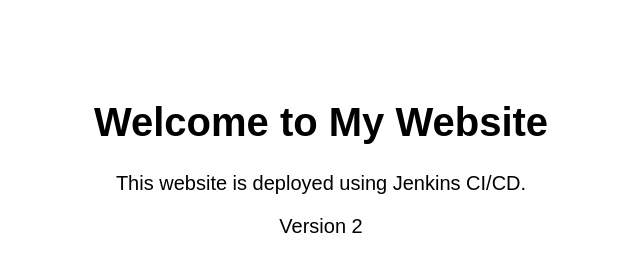
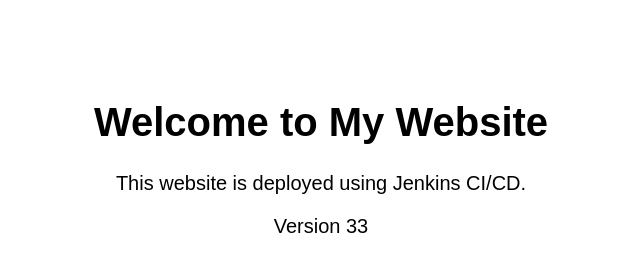
Before and after one commit to madeshwaran11/jenkins-demo, a plain HTML site: page index.html in a window 1280 px wide. Shown: the full height of the page, 319-959 px from the left. Drawn offline with Linux system fonts and the light colour scheme.

Commit message:
Update version number in index.html

```diff
--- a/index.html
+++ b/index.html
@@ -25,7 +25,7 @@
 
     <p>This website is deployed using Jenkins CI/CD.</p>
 
-    <p>Version 2</p>
+    <p>Version 33</p>
 
 </body>
 </html>
```
